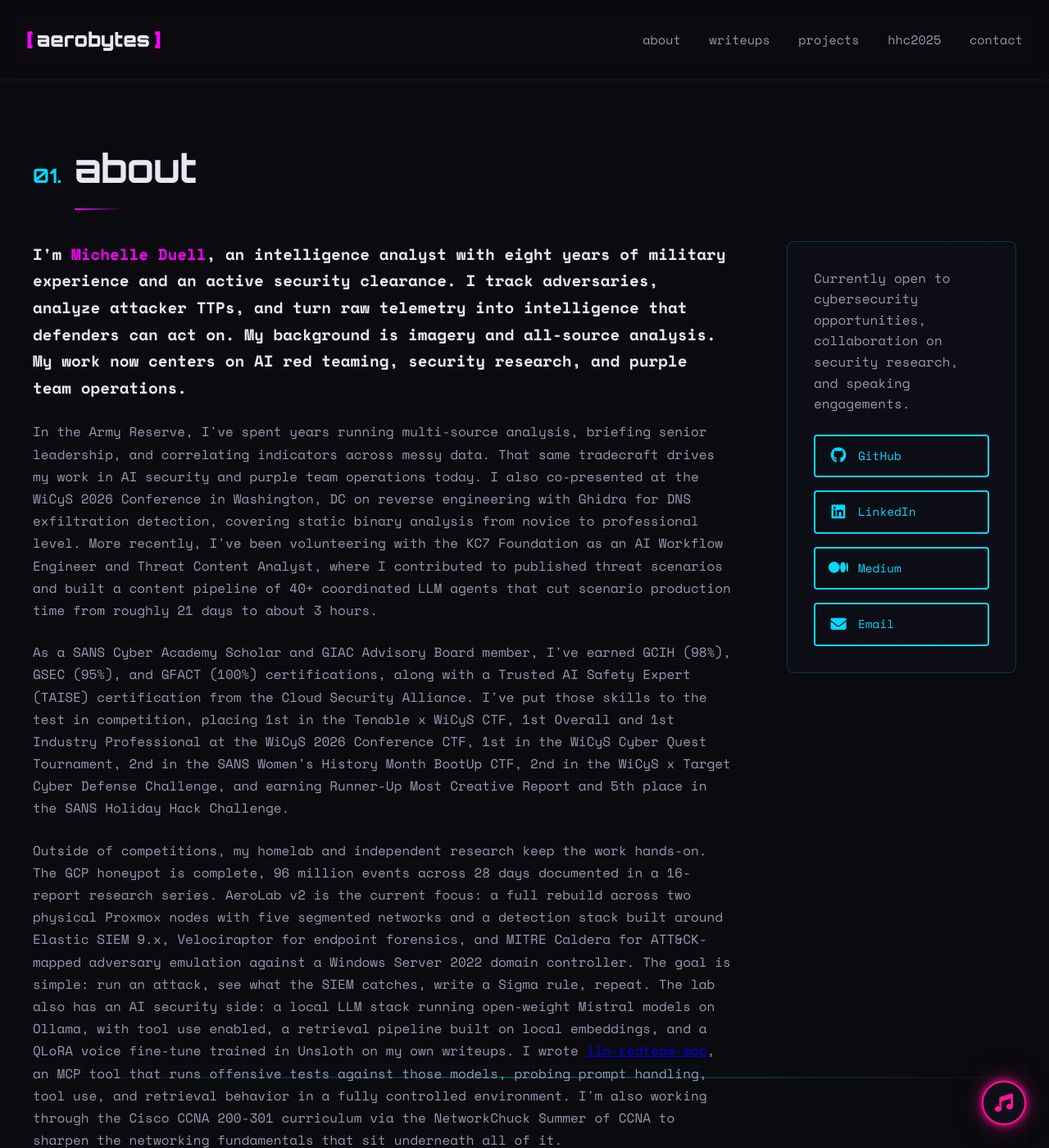
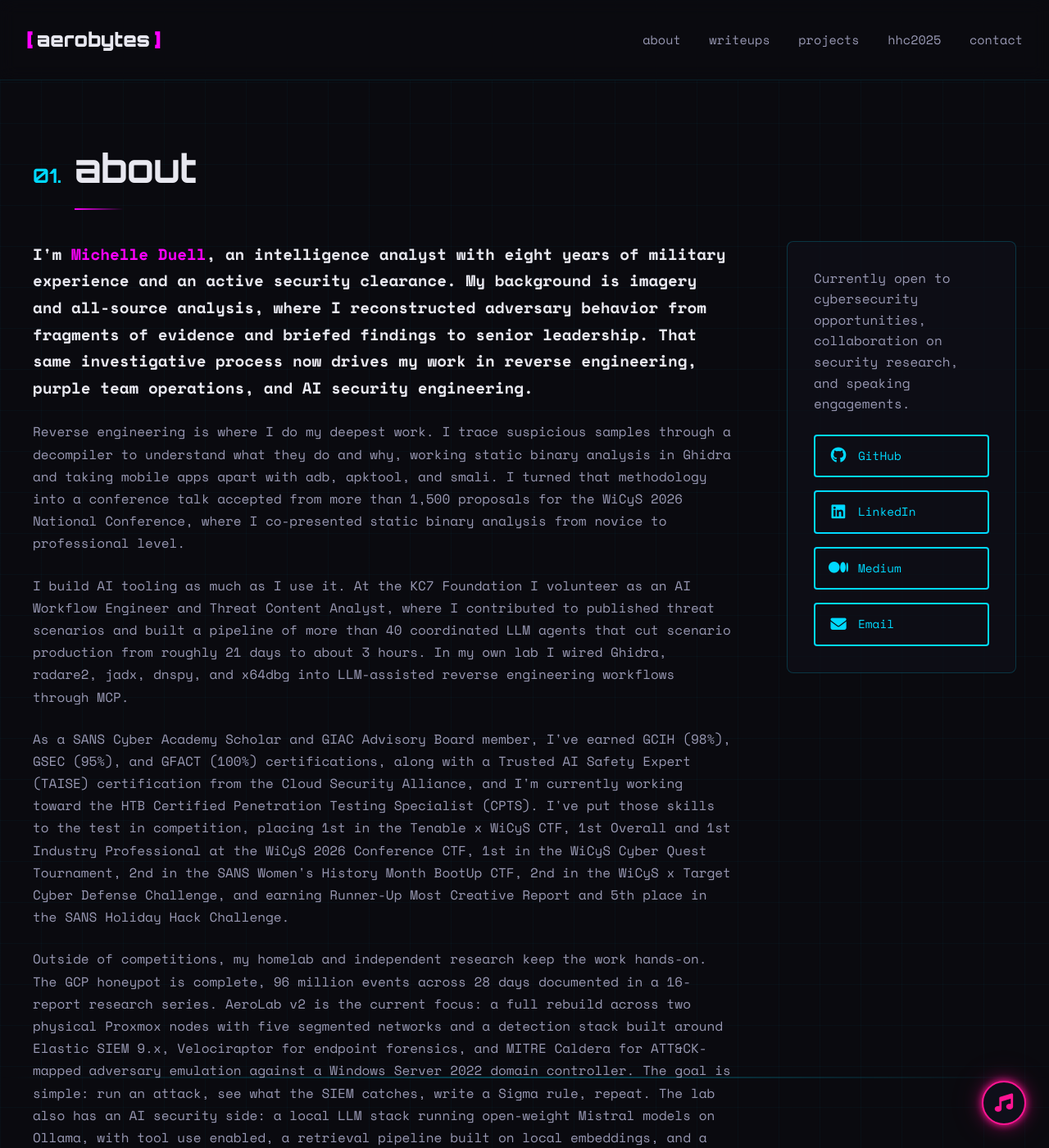
Before and after one commit to Aeronique/aerobytes-site, a Jekyll site: the page built from about.html, in a window 1280 px wide and 1400 px high. Shown: the whole window at 82% size. Built offline with Jekyll 4.4.1, drawn with Linux system fonts in a browser that asks for light colours.

Commit message:
Update about.html

```diff
--- a/about.html
+++ b/about.html
@@ -12,11 +12,13 @@
         </h2>
         <div class="about-content">
             <div class="about-text">
-                <p class="lead">I'm <span class="name-highlight">Michelle Duell</span>, an intelligence analyst with eight years of military experience and an active security clearance. I track adversaries, analyze attacker TTPs, and turn raw telemetry into intelligence that defenders can act on. My background is imagery and all-source analysis. My work now centers on AI red teaming, security research, and purple team operations.</p>
+                <p class="lead">I'm <span class="name-highlight">Michelle Duell</span>, an intelligence analyst with eight years of military experience and an active security clearance. My background is imagery and all-source analysis, where I reconstructed adversary behavior from fragments of evidence and briefed findings to senior leadership. That same investigative process now drives my work in reverse engineering, purple team operations, and AI security engineering.</p>
 
-                <p>In the Army Reserve, I've spent years running multi-source analysis, briefing senior leadership, and correlating indicators across messy data. That same tradecraft drives my work in AI security and purple team operations today. I also co-presented at the WiCyS 2026 Conference in Washington, DC on reverse engineering with Ghidra for DNS exfiltration detection, covering static binary analysis from novice to professional level. More recently, I've been volunteering with the KC7 Foundation as an AI Workflow Engineer and Threat Content Analyst, where I contributed to published threat scenarios and built a content pipeline of 40+ coordinated LLM agents that cut scenario production time from roughly 21 days to about 3 hours.</p>
+                <p>Reverse engineering is where I do my deepest work. I trace suspicious samples through a decompiler to understand what they do and why, working static binary analysis in Ghidra and taking mobile apps apart with adb, apktool, and smali. I turned that methodology into a conference talk accepted from more than 1,500 proposals for the WiCyS 2026 National Conference, where I co-presented static binary analysis from novice to professional level.</p>
 
-                <p>As a SANS Cyber Academy Scholar and GIAC Advisory Board member, I've earned GCIH (98%), GSEC (95%), and GFACT (100%) certifications, along with a Trusted AI Safety Expert (TAISE) certification from the Cloud Security Alliance. I've put those skills to the test in competition, placing 1st in the Tenable x WiCyS CTF, 1st Overall and 1st Industry Professional at the WiCyS 2026 Conference CTF, 1st in the WiCyS Cyber Quest Tournament, 2nd in the SANS Women's History Month BootUp CTF, 2nd in the WiCyS x Target Cyber Defense Challenge, and earning Runner-Up Most Creative Report and 5th place in the SANS Holiday Hack Challenge.</p>
+                <p>I build AI tooling as much as I use it. At the KC7 Foundation I volunteer as an AI Workflow Engineer and Threat Content Analyst, where I contributed to published threat scenarios and built a pipeline of more than 40 coordinated LLM agents that cut scenario production from roughly 21 days to about 3 hours. In my own lab I wired Ghidra, radare2, jadx, dnspy, and x64dbg into LLM-assisted reverse engineering workflows through MCP.</p>
+
+                <p>As a SANS Cyber Academy Scholar and GIAC Advisory Board member, I've earned GCIH (98%), GSEC (95%), and GFACT (100%) certifications, along with a Trusted AI Safety Expert (TAISE) certification from the Cloud Security Alliance, and I'm currently working toward the HTB Certified Penetration Testing Specialist (CPTS). I've put those skills to the test in competition, placing 1st in the Tenable x WiCyS CTF, 1st Overall and 1st Industry Professional at the WiCyS 2026 Conference CTF, 1st in the WiCyS Cyber Quest Tournament, 2nd in the SANS Women's History Month BootUp CTF, 2nd in the WiCyS x Target Cyber Defense Challenge, and earning Runner-Up Most Creative Report and 5th place in the SANS Holiday Hack Challenge.</p>
 
                 <p>Outside of competitions, my homelab and independent research keep the work hands-on. The GCP honeypot is complete, 96 million events across 28 days documented in a 16-report research series. AeroLab v2 is the current focus: a full rebuild across two physical Proxmox nodes with five segmented networks and a detection stack built around Elastic SIEM 9.x, Velociraptor for endpoint forensics, and MITRE Caldera for ATT&CK-mapped adversary emulation against a Windows Server 2022 domain controller. The goal is simple: run an attack, see what the SIEM catches, write a Sigma rule, repeat. The lab also has an AI security side: a local LLM stack running open-weight Mistral models on Ollama, with tool use enabled, a retrieval pipeline built on local embeddings, and a QLoRA voice fine-tune trained in Unsloth on my own writeups. I wrote <a href="https://github.com/Aeronique/llm-redteam-mcp" target="_blank">llm-redteam-mcp</a>, an MCP tool that runs offensive tests against those models, probing prompt handling, tool use, and retrieval behavior in a fully controlled environment. I'm also working through the Cisco CCNA 200-301 curriculum via the NetworkChuck Summer of CCNA to sharpen the networking fundamentals that sit underneath all of it.</p>
             </div>
```
